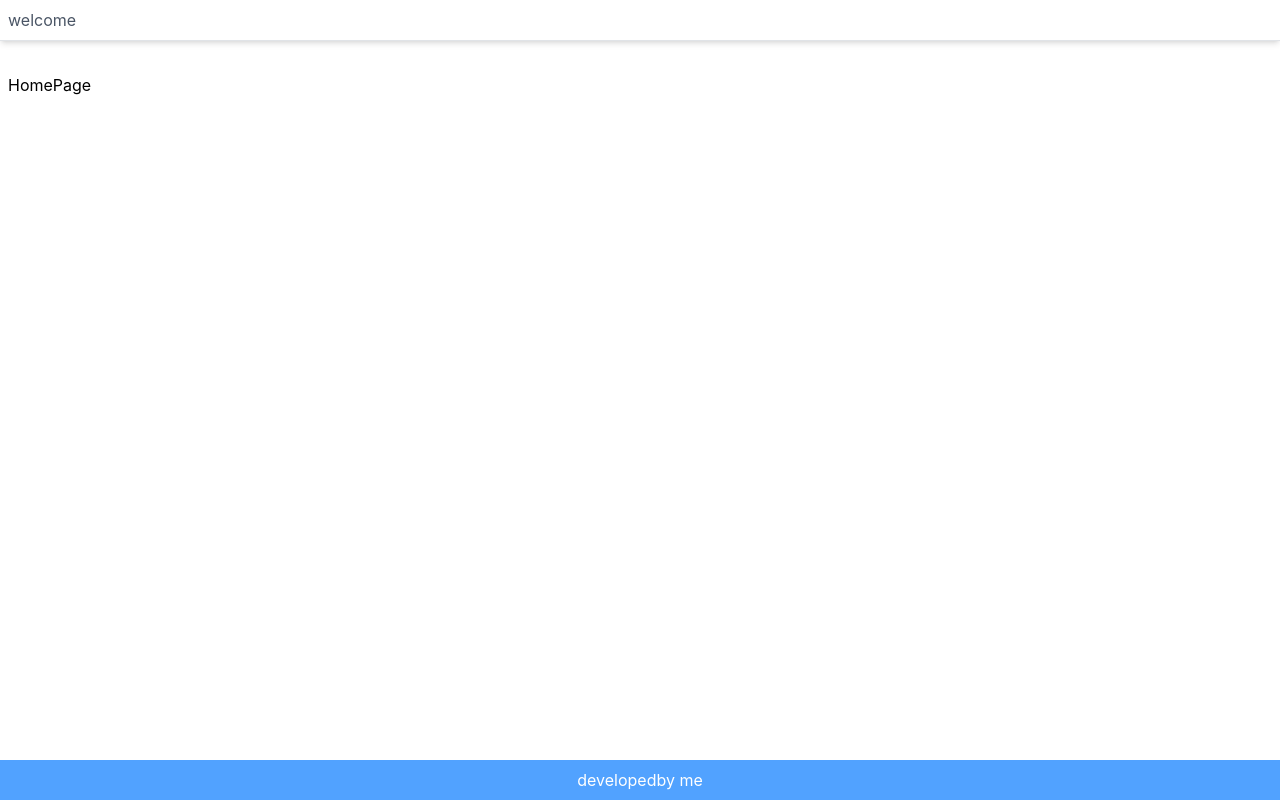
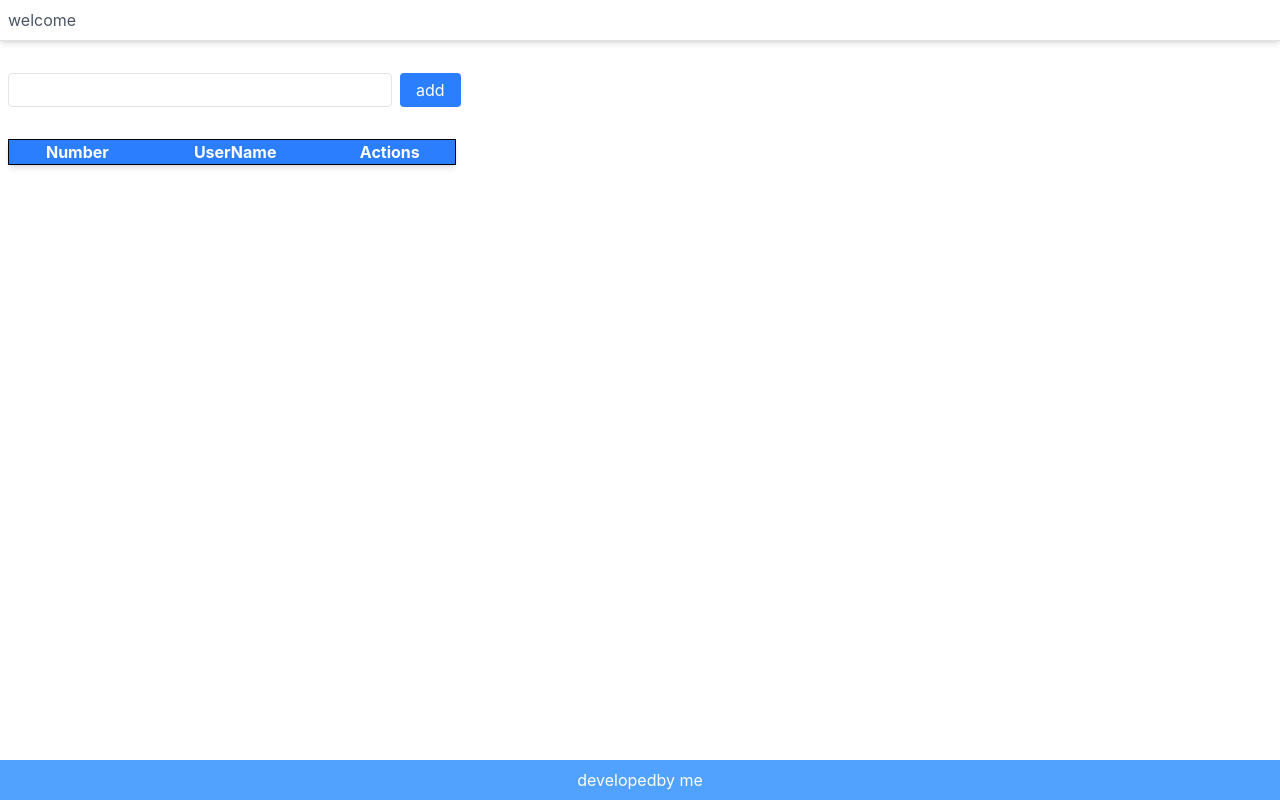
Before and after one commit to mohammadsookhtesaraei/react-projects, a React (Vite) app in the folder part1/3-searchadddeleteitems/: page / in a window 1280 px wide. Built offline with nearby package versions, Linux system fonts and the light colour scheme.

Commit message:
add list and additem

```diff
--- /dev/null
+++ b/part1/3-searchadddeleteitems/src/components/additem/AddItem.tsx
@@ -0,0 +1,21 @@
+
+type AddItemProps={
+    user:string,
+    onChaneUser:(event: React.ChangeEvent<HTMLInputElement>) => void;
+    onAddItem:() => void
+}
+
+const AddItem = ({user,onChaneUser,onAddItem}:AddItemProps) => {
+  console.log("add item render");
+    const changeHandler=(event:React.ChangeEvent<HTMLInputElement>)=>{
+        onChaneUser(event)
+    };
+
+  return (
+    <div className="flex gap-x-2">
+        <input className="input" type="text" value={user} onChange={changeHandler} />
+        <button onClick={onAddItem} className="btn">add</button>
+    </div>
+  )
+}
+export default AddItem
--- /dev/null
+++ b/part1/3-searchadddeleteitems/src/components/listItems/ListItems.tsx
@@ -0,0 +1,36 @@
+import  { memo } from "react";
+import type { DisplayType } from "../../pages/home/HomePage";
+
+
+type ListItemsProps={
+  display:DisplayType[]
+}
+
+const ListItems = ({display}:ListItemsProps) => {
+  console.log("list render");
+  return (
+    <div className="mt-8">
+      <table className="border border-collapse overflow-hidden shadow-md w-full max-w-md">
+        <thead>
+          <tr className="bg-blue-500 text-white [&>th]:capitalize">
+            <th>number</th>
+            <th>userName</th>
+            <th>actions</th>
+          </tr>
+        </thead>
+        <tbody>
+          {display.map((item)=>(
+            <tr className="bg-gray-100 hover:bg-gray-200 border [&>td]:text-center [&>td]:p-2" key={item.id}>
+             <td>{item.id}</td>
+             <td>{item.username}</td>
+             <td>
+
+             </td>
+            </tr>
+          ))}
+        </tbody>
+      </table>
+    </div>
+  )
+}
+export default memo(ListItems);
--- a/part1/3-searchadddeleteitems/src/index.css
+++ b/part1/3-searchadddeleteitems/src/index.css
@@ -7,12 +7,19 @@ min-height: 100vh;
   min-height: 100dvh;
 }
 
+@layer components {
+  .input {
+    @apply w-full max-w-sm rounded border border-gray-400/30 py-1 ps-2 text-gray-500 focus:border-blue-400/30 focus:shadow-md focus:shadow-blue-300 focus:outline-none;
+  }
+
+  .btn {
+    @apply cursor-pointer rounded bg-blue-500 px-4 text-white transition-transform duration-150 hover:scale-105 active:scale-95;
+  }
+}
 
 @layer utilities {
-
   .container {
     margin: auto;
     padding-inline: 0.5rem;
   }
-
 }
--- a/part1/3-searchadddeleteitems/src/pages/home/HomePage.tsx
+++ b/part1/3-searchadddeleteitems/src/pages/home/HomePage.tsx
@@ -1,6 +1,46 @@
+import { useCallback, useState } from "react"
+import AddItem from "../../components/additem/AddItem"
+import ListItems from "../../components/listItems/ListItems"
+
+
+export type DisplayType={
+    id:number,
+    username:string
+};
+
 const HomePage = () => {
+    console.log("homerender");
+  const [user,setUser]=useState("");
+  const [display,setDisplay]=useState<DisplayType[]>([])
+  console.log(display);
+
+
+
+  const handleUserChangeInput=(event:React.ChangeEvent<HTMLInputElement>)=>{
+  const {value}=event.target;
+   setUser(value);
+  };
+
+  const handleAddButtonClick=()=>{
+        if(!user || !user.trim()){
+        return
+    };
+
+    setDisplay((prev)=>([...prev,{
+        id:prev.length + 1,
+        username:user
+    }]));
+    setUser("");
+  };
+
+
+
+
   return (
-    <div>HomePage</div>
+    <div>
+     <AddItem user={user} onChaneUser={handleUserChangeInput} onAddItem={handleAddButtonClick}/>
+     <ListItems display={display}/>
+    </div>
   )
 }
 export default HomePage
```
Lines whose indentation alone changed are shown as unchanged.
